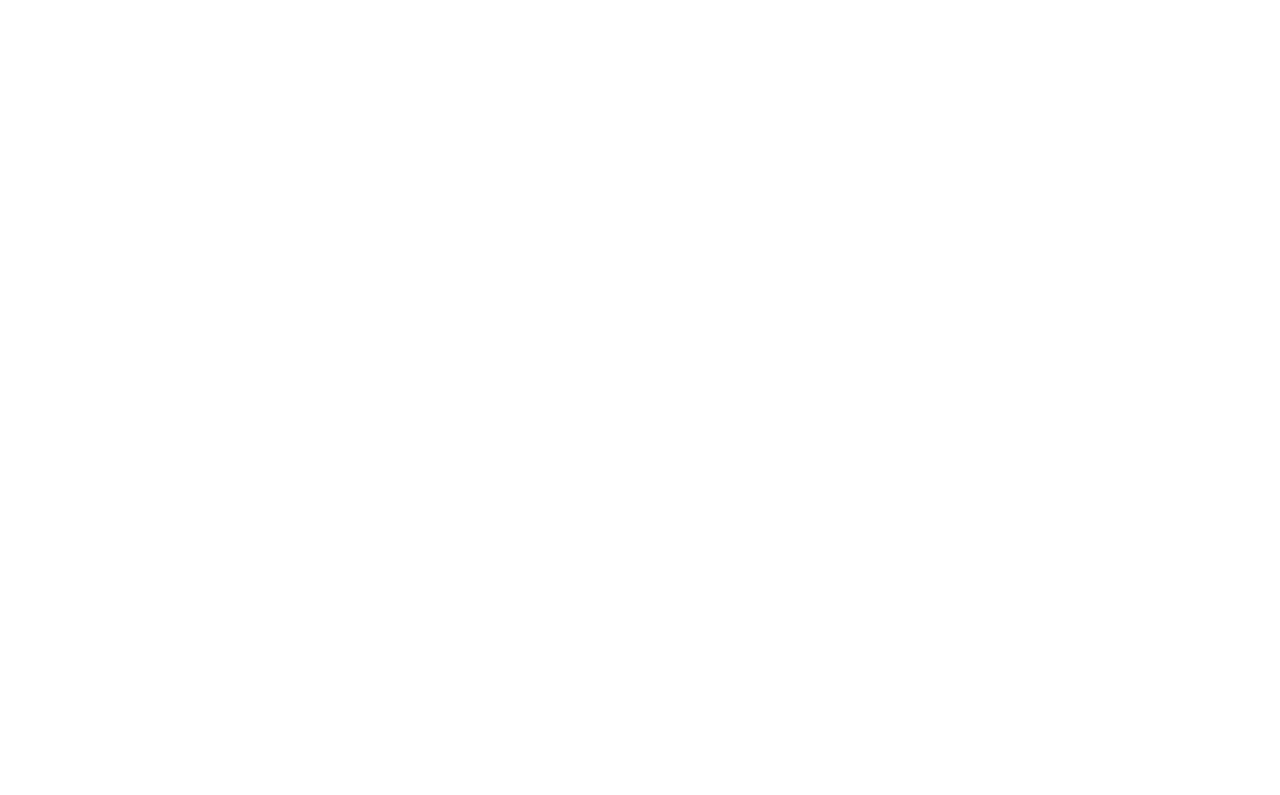
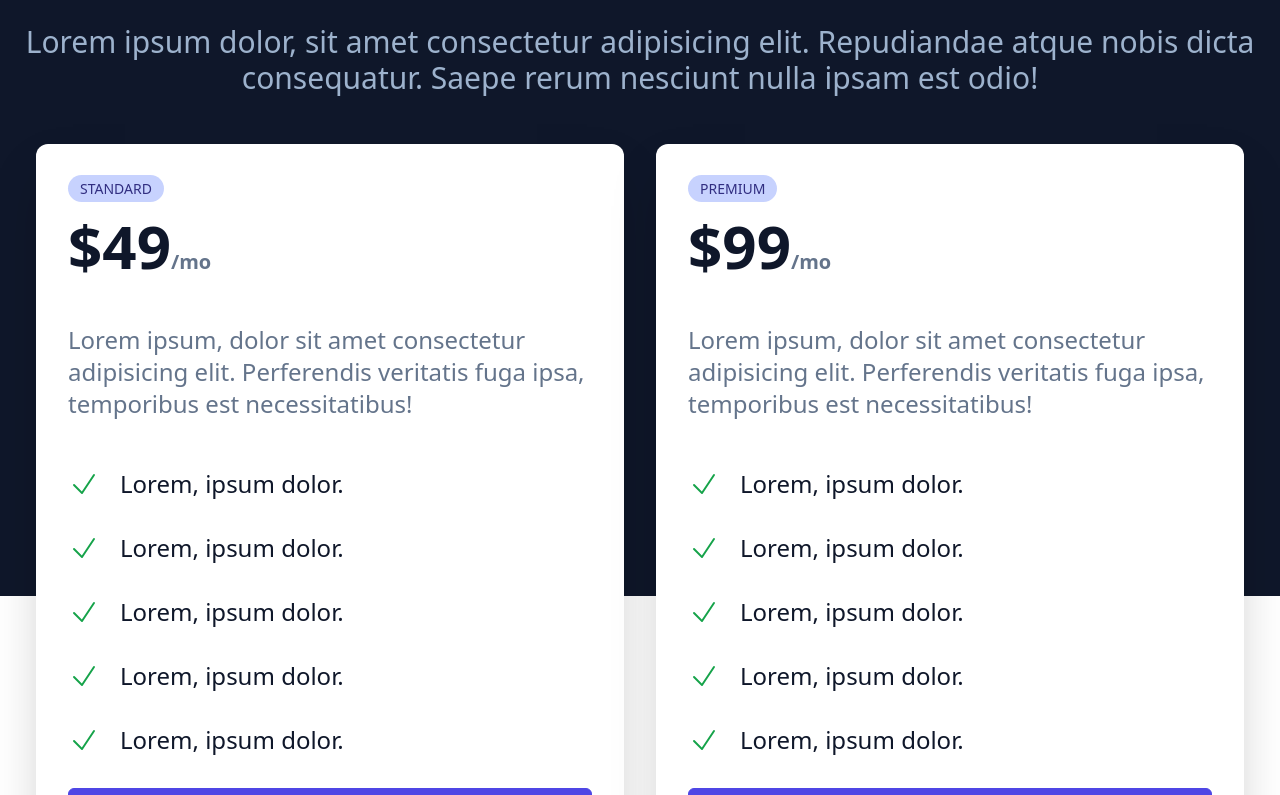
Before and after one commit to bihanviranga/tailwinds-business-site, a React (Create React App) app: page / in a window 1280 px wide. Shown: the part 3166-3961 px from the top of the page. Before the commit the page ends 2962 px from the top, so only its background shows below. Built offline with nearby package versions, Linux system fonts and the light colour scheme.

Commit message:
Implement pricing section

```diff
--- a/src/App.js
+++ b/src/App.js
@@ -3,6 +3,7 @@
 import About from './components/About';
 import Support from './components/Support';
 import AllInOne from './components/AllInOne';
+import Pricing from './components/Pricing';
 
 function App() {
   return (
@@ -12,6 +13,7 @@
       <About />
       <Support />
       <AllInOne />
+      <Pricing />
     </>
   );
 }
--- /dev/null
+++ b/src/components/Pricing.jsx
@@ -0,0 +1,78 @@
+import { CheckIcon } from '@heroicons/react/24/solid';
+
+function Pricing() {
+  return (
+    <div className="w-full text-white my-24">
+      <div className="w-full h-[800px] bg-slate-900 absolute mix-blend-overlay">
+      </div>
+
+      <div className="max-w-[1240px] mx-auto py-12">
+        <div className="text-center py-8 text-slate-300">
+          <h2 className="text-3xl uppercase">Pricing</h2>
+          <h3 className="text-5xl font-bold text-white py-8">
+            The right price for your research.
+          </h3>
+          <p className="text-3xl">
+            Lorem ipsum dolor, sit amet consectetur adipisicing elit.
+            Repudiandae atque nobis dicta consequatur. Saepe rerum nesciunt nulla
+            ipsam est odio!
+          </p>
+        </div>
+
+        <div className="grid md:grid-cols-2">
+          <div className="bg-white text-slate-900 m-4 p-8 rounded-xl shadow-2xl relative">
+            <span className="uppercase px-3 py-1 bg-indigo-200 text-indigo-900 rounded-2xl text-sm">
+              Standard
+            </span>
+            <div>
+              <p className="text-6xl font-bold py-4 flex">$49
+                <span className="text-xl text-slate-500 flex flex-col justify-end">
+                  /mo
+                </span>
+              </p>
+            </div>
+            <p className="text-2xl py-8 text-slate-500">
+              Lorem ipsum, dolor sit amet consectetur adipisicing elit.
+              Perferendis veritatis fuga ipsa, temporibus est necessitatibus!
+            </p>
+            <div className="text-2xl relative">
+              <p className="flex py-4"><CheckIcon className="w-8 mr-5 text-green-600"/>Lorem, ipsum dolor.</p>
+              <p className="flex py-4"><CheckIcon className="w-8 mr-5 text-green-600"/>Lorem, ipsum dolor.</p>
+              <p className="flex py-4"><CheckIcon className="w-8 mr-5 text-green-600"/>Lorem, ipsum dolor.</p>
+              <p className="flex py-4"><CheckIcon className="w-8 mr-5 text-green-600"/>Lorem, ipsum dolor.</p>
+              <p className="flex py-4"><CheckIcon className="w-8 mr-5 text-green-600"/>Lorem, ipsum dolor.</p>
+              <button className="w-full py-4 my-4">Get Started</button>
+            </div>
+          </div>
+
+          <div className="bg-white text-slate-900 m-4 p-8 rounded-xl shadow-2xl relative">
+            <span className="uppercase px-3 py-1 bg-indigo-200 text-indigo-900 rounded-2xl text-sm">
+              Premium
+            </span>
+            <div>
+              <p className="text-6xl font-bold py-4 flex">$99
+                <span className="text-xl text-slate-500 flex flex-col justify-end">
+                  /mo
+                </span>
+              </p>
+            </div>
+            <p className="text-2xl py-8 text-slate-500">
+              Lorem ipsum, dolor sit amet consectetur adipisicing elit.
+              Perferendis veritatis fuga ipsa, temporibus est necessitatibus!
+            </p>
+            <div className="text-2xl relative">
+              <p className="flex py-4"><CheckIcon className="w-8 mr-5 text-green-600"/>Lorem, ipsum dolor.</p>
+              <p className="flex py-4"><CheckIcon className="w-8 mr-5 text-green-600"/>Lorem, ipsum dolor.</p>
+              <p className="flex py-4"><CheckIcon className="w-8 mr-5 text-green-600"/>Lorem, ipsum dolor.</p>
+              <p className="flex py-4"><CheckIcon className="w-8 mr-5 text-green-600"/>Lorem, ipsum dolor.</p>
+              <p className="flex py-4"><CheckIcon className="w-8 mr-5 text-green-600"/>Lorem, ipsum dolor.</p>
+              <button className="w-full py-4 my-4">Get Started</button>
+            </div>
+          </div>
+        </div>
+      </div>
+    </div>
+  )
+}
+
+export default Pricing
```
